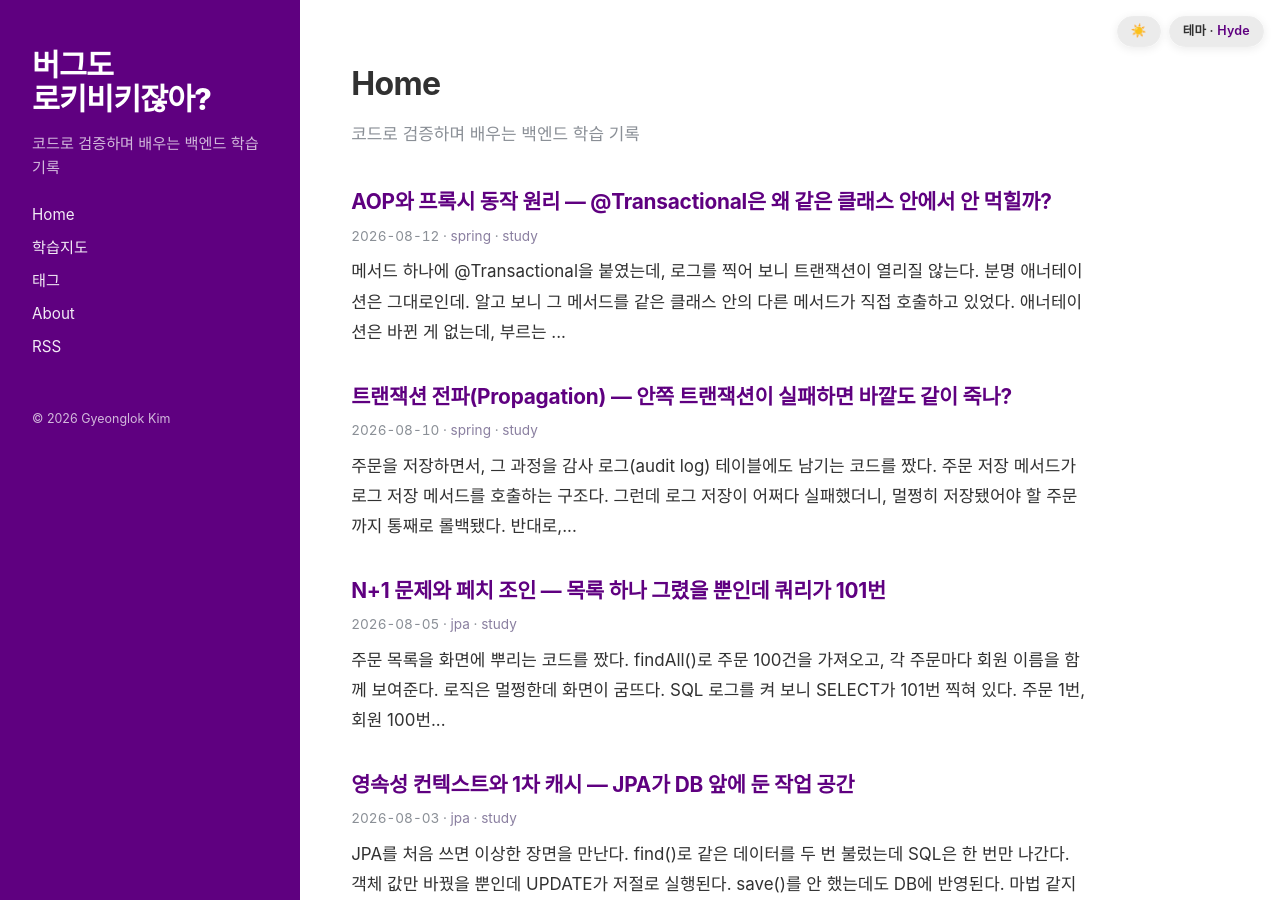
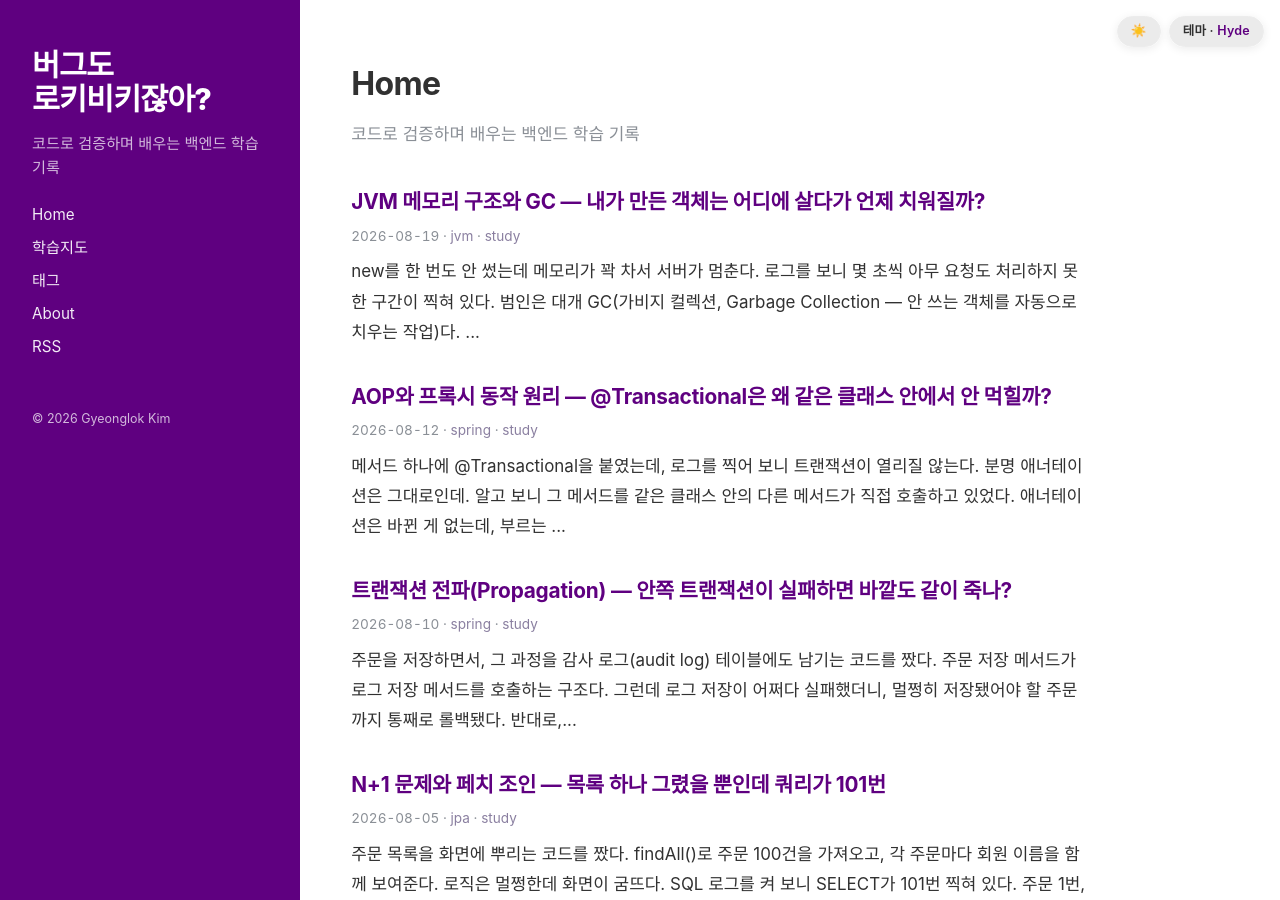
Before and after one commit to Rok93/Rok93.github.io, a Jekyll site: the page built from index.md, in a window 1280 px wide and 900 px high. Built offline with Jekyll 4.4.1, drawn with Linux system fonts in a browser that asks for light colours; some web fonts are replaced.

Commit message:
post: JVM 메모리 구조와 GC — 내가 만든 객체는 어디에 살다가 언제 치워질까? (auto via study-pipeline)

````diff
--- a/_data/roadmap.yml
+++ b/_data/roadmap.yml
@@ -50,8 +50,8 @@ categories:
     items:
       - slug: "jvm-memory-gc"
         title: "JVM 메모리 구조와 GC"
-        done: false
-        url: null
+        done: true
+        url: /2026/08/19/jvm-memory-gc.html
       - slug: "java-concurrency"
         title: "Java 동시성: 스레드·락·CAS"
         done: false
--- /dev/null
+++ b/_posts/2026-08-19-jvm-memory-gc.md
@@ -0,0 +1,191 @@
+---
+layout: post
+title: 'JVM 메모리 구조와 GC — 내가 만든 객체는 어디에 살다가 언제 치워질까?'
+date: 2026-08-19 09:00:00 +0900
+image: /assets/img/jvm-memory-gc/hero.jpg
+generated: true
+tags: [jvm, study]
+sanitized: true
+---
+
+`new`를 한 번도 안 썼는데 메모리가 꽉 차서 서버가 멈춘다. 로그를 보니 몇 초씩 아무 요청도 처리하지 못한 구간이 찍혀 있다. 범인은 대개 **GC(가비지 컬렉션, Garbage Collection — 안 쓰는 객체를 자동으로 치우는 작업)**다. 자바(Java)는 C처럼 메모리를 손으로 반납하지 않는다. 대신 **JVM(자바 가상 머신, Java Virtual Machine)**이 "이제 아무도 안 쓰는 객체"를 알아서 찾아 지운다. 편하지만, 그 청소가 언제·어떻게 일어나는지 모르면 위 같은 멈춤 현상을 못 잡는다. 이 글은 내가 만든 객체가 **어느 메모리 구획에 살다가**, **어떤 규칙으로 치워지는지**를 따라간다.
+
+<p style="font-size:13px;color:#5f5a68;background:#faf8fc;border-left:3px solid #b9a9cc;padding:8px 12px;border-radius:6px;margin:16px 0;">📝 이 글에 나오는 수치·로그·시나리오는 실제 겪은 장애가 아니라, <b>개념을 쉽게 보여주기 위해 지어낸 예시</b>입니다.</p>
+
+<figure style="margin:22px 0;text-align:center;">
+<img src="/assets/img/jvm-memory-gc/hero.jpg" alt="여러 구획으로 나뉜 메모리 공간에서 안 쓰는 객체를 골라 치우는 모습을 형상화한 삽화" style="max-width:100%;border-radius:12px;">
+<figcaption style="font-size:12px;color:#5f5a68;margin-top:8px;">JVM 메모리는 용도별로 구획이 나뉘어 있고, GC는 그중 힙(heap)에서 안 쓰는 객체를 골라 치운다.</figcaption>
+</figure>
+
+## JVM 메모리는 용도별로 나뉜다
+
+먼저 **무엇**부터. 자바 프로그램이 실행되면 JVM은 운영체제로부터 메모리를 한 덩어리 받아, **용도별로 구획을 나눠 쓴다**. 크게 세 곳만 알면 된다.
+
+- **힙(heap)**: `new`로 만든 **객체가 사는 곳**. 모든 스레드가 공유한다. GC의 청소 대상이 바로 여기다.
+- **스택(stack)**: 메서드가 호출될 때마다 쌓이는 **지역 변수·매개변수** 공간. 스레드마다 하나씩 따로 있다. 메서드가 끝나면 그 칸(스택 프레임)이 통째로 사라지므로 **GC가 관여하지 않는다**.
+- **메타스페이스(metaspace)**: 클래스 정보(어떤 필드·메서드가 있는지 등)를 담는 곳. 자바 8부터 힙 바깥의 **네이티브 메모리(운영체제가 직접 관리하는 메모리)**에 둔다.
+
+**왜** 이렇게 나눌까? 수명이 다르기 때문이다. 지역 변수는 메서드가 끝나면 바로 필요 없어지니 스택에서 즉시 정리하면 된다. 반면 객체는 여러 메서드·스레드가 오래 참조할 수 있어, 함부로 지우면 안 되고 "정말 아무도 안 쓰는지" 따져야 한다. 그 판단과 청소가 GC의 일이다.
+
+<!-- diagram: jvm-memory-regions -->
+<figure style="margin:22px 0;padding:16px;background:#faf8fc;border:1px solid #e4e0ec;border-radius:12px;max-width:470px;">
+<svg style="width:100%;height:auto;display:block;" viewBox="0 0 330 200" role="img" aria-label="JVM 메모리가 스레드별 스택, 공유되는 힙, 힙 바깥의 메타스페이스로 나뉜 구조">
+  <g font-size="9" font-family="ui-monospace,SFMono-Regular,Menlo,Consolas,monospace">
+    <text x="165" y="15" text-anchor="middle" fill="#5F0080" font-weight="700" font-size="9.5">JVM 메모리 구획</text>
+    <!-- 스택들 -->
+    <rect x="16" y="28" width="86" height="72" rx="6" fill="#fff" stroke="#7d5a9e" stroke-width="1.4"/>
+    <text x="59" y="42" text-anchor="middle" fill="#5F0080" font-size="8" font-weight="700">스택 (스레드별)</text>
+    <rect x="24" y="50" width="70" height="14" rx="3" fill="#f3ecf7" stroke="#b9a9cc"/>
+    <rect x="24" y="68" width="70" height="14" rx="3" fill="#f3ecf7" stroke="#b9a9cc"/>
+    <text x="59" y="60" text-anchor="middle" fill="#5f5a68" font-size="7">지역변수·매개변수</text>
+    <text x="59" y="78" text-anchor="middle" fill="#5f5a68" font-size="7">메서드 끝나면 소멸</text>
+    <!-- 힙 -->
+    <rect x="116" y="28" width="120" height="72" rx="6" fill="#f3ecf7" stroke="#5F0080" stroke-width="1.6"/>
+    <text x="176" y="42" text-anchor="middle" fill="#5F0080" font-size="8" font-weight="700">힙 (모든 스레드 공유)</text>
+    <circle cx="140" cy="62" r="7" fill="#fff" stroke="#7d5a9e"/>
+    <circle cx="162" cy="70" r="7" fill="#fff" stroke="#7d5a9e"/>
+    <circle cx="188" cy="58" r="7" fill="#fff" stroke="#7d5a9e"/>
+    <circle cx="210" cy="72" r="7" fill="#fff" stroke="#7d5a9e"/>
+    <text x="176" y="92" text-anchor="middle" fill="#b23a00" font-size="7" font-weight="700">← GC 청소 대상</text>
+    <!-- 메타스페이스 -->
+    <rect x="250" y="28" width="66" height="72" rx="6" fill="#fff" stroke="#7d5a9e" stroke-width="1.4"/>
+    <text x="283" y="42" text-anchor="middle" fill="#5F0080" font-size="8" font-weight="700">메타</text>
+    <text x="283" y="52" text-anchor="middle" fill="#5F0080" font-size="8" font-weight="700">스페이스</text>
+    <text x="283" y="68" text-anchor="middle" fill="#5f5a68" font-size="6.5">클래스 정보</text>
+    <text x="283" y="80" text-anchor="middle" fill="#5f5a68" font-size="6.5">(힙 바깥)</text>
+    <text x="165" y="128" text-anchor="middle" fill="#5f5a68" font-size="7.5">스택은 자동으로 비워지고, 힙만 GC가 따로 청소한다.</text>
+    <text x="165" y="145" text-anchor="middle" fill="#5f5a68" font-size="7.5">원(●)은 힙에 사는 객체다.</text>
+  </g>
+</svg>
+<figcaption style="font-size:12px;color:#5f5a68;margin-top:8px;">GC가 신경 쓰는 곳은 오직 힙이다. 스택은 메서드가 끝날 때 프레임 단위로 자동 정리된다.</figcaption>
+</figure>
+
+## GC는 "도달할 수 없는" 객체를 치운다
+
+그럼 GC는 어떤 객체를 "쓰레기"로 볼까? 기준은 **참조 개수가 아니라 도달 가능성(reachability)**이다.
+
+JVM은 **GC 루트(GC root)**라 부르는 확실한 출발점들 — 지금 실행 중인 스택의 지역 변수, 정적(static) 필드 등 — 에서 시작해 참조를 타고 갈 수 있는 객체를 전부 표시한다. 이 과정에서 **한 번도 닿지 못한 객체는 "도달 불가(unreachable)"**, 즉 살아 있는 코드 어디서도 더 못 쓰는 객체이므로 치운다.
+
+**왜** 참조 개수(레퍼런스 카운팅)가 아니라 도달성일까? 서로만 참조하는 두 객체(A→B, B→A)는 참조 개수가 1로 남지만, 바깥에서 아무도 A·B를 안 가리키면 **둘 다 쓰레기**다. 도달성 기준은 이런 "**순환 참조 섬**"도 정확히 걸러낸다.
+
+<!-- diagram: reachability -->
+<figure style="margin:22px 0;padding:16px;background:#faf8fc;border:1px solid #e4e0ec;border-radius:12px;max-width:470px;">
+<svg style="width:100%;height:auto;display:block;" viewBox="0 0 330 175" role="img" aria-label="GC 루트에서 참조를 타고 닿는 객체는 생존, 서로만 참조하는 순환 섬은 도달 불가로 수거되는 모습">
+  <g font-size="9" font-family="ui-monospace,SFMono-Regular,Menlo,Consolas,monospace">
+    <text x="70" y="16" text-anchor="middle" fill="#5F0080" font-weight="700" font-size="9">GC 루트</text>
+    <rect x="40" y="24" width="60" height="20" rx="4" fill="#f3ecf7" stroke="#5F0080" stroke-width="1.5"/>
+    <text x="70" y="38" text-anchor="middle" fill="#5F0080" font-size="7.5">스택·static</text>
+    <!-- 생존 체인 -->
+    <circle cx="70" cy="78" r="12" fill="#e3f2ea" stroke="#1f7a4d" stroke-width="1.5"/>
+    <text x="70" y="81" text-anchor="middle" fill="#1f7a4d" font-size="8">A</text>
+    <circle cx="70" cy="128" r="12" fill="#e3f2ea" stroke="#1f7a4d" stroke-width="1.5"/>
+    <text x="70" y="131" text-anchor="middle" fill="#1f7a4d" font-size="8">B</text>
+    <line x1="70" y1="44" x2="70" y2="66" stroke="#1f7a4d" stroke-width="1.4" marker-end="url(#ah)"/>
+    <line x1="70" y1="90" x2="70" y2="116" stroke="#1f7a4d" stroke-width="1.4" marker-end="url(#ah)"/>
+    <text x="118" y="103" fill="#1f7a4d" font-size="7.5" font-weight="700">도달 가능 → 생존</text>
+    <!-- 순환 섬 -->
+    <circle cx="235" cy="70" r="13" fill="#f7e6dc" stroke="#b23a00" stroke-width="1.5"/>
+    <text x="235" y="73" text-anchor="middle" fill="#b23a00" font-size="8">C</text>
+    <circle cx="290" cy="110" r="13" fill="#f7e6dc" stroke="#b23a00" stroke-width="1.5"/>
+    <text x="290" y="113" text-anchor="middle" fill="#b23a00" font-size="8">D</text>
+    <line x1="247" y1="79" x2="279" y2="101" stroke="#b23a00" stroke-width="1.3" marker-end="url(#ahr)"/>
+    <line x1="281" y1="103" x2="245" y2="79" stroke="#b23a00" stroke-width="1.3" marker-end="url(#ahr)"/>
+    <text x="262" y="150" text-anchor="middle" fill="#b23a00" font-size="7.5" font-weight="700">서로만 참조 → 수거</text>
+    <text x="262" y="40" text-anchor="middle" fill="#5f5a68" font-size="7">루트에서 안 닿음</text>
+    <defs>
+      <marker id="ah" markerWidth="8" markerHeight="8" refX="6" refY="3" orient="auto"><path d="M0,0 L6,3 L0,6 Z" fill="#1f7a4d"/></marker>
+      <marker id="ahr" markerWidth="8" markerHeight="8" refX="6" refY="3" orient="auto"><path d="M0,0 L6,3 L0,6 Z" fill="#b23a00"/></marker>
+    </defs>
+  </g>
+</svg>
+<figcaption style="font-size:12px;color:#5f5a68;margin-top:8px;">C·D는 서로 참조해 참조 개수가 0이 아니지만, GC 루트에서 도달할 수 없으므로 함께 수거된다.</figcaption>
+</figure>
+
+## 힙은 다시 "젊은 곳"과 "늙은 곳"으로 나뉜다
+
+여기서 핵심 아이디어 하나. 대부분의 객체는 **금방 죽는다**(메서드 안에서 잠깐 쓰고 버리는 임시 객체). 이걸 **약한 세대 가설(weak generational hypothesis)**이라 부른다. 이 성질을 이용하려고, 힙을 다시 두 구역으로 나눈다.
+
+- **영 제너레이션(Young Generation, 젊은 영역)**: 새로 만든 객체가 처음 놓이는 곳. 안에서 다시 **에덴(Eden)** 1개 + **서바이버(Survivor)** 2개로 나뉜다.
+- **올드 제너레이션(Old Generation, 늙은 영역)**: 영 영역에서 **여러 번 살아남은** 객체가 옮겨(승격, promotion) 오는 곳.
+
+동작은 이렇다. 새 객체는 **에덴**에 태어난다. 에덴이 꽉 차면 **마이너 GC(Minor GC)**가 돌아, 살아남은 객체만 서바이버로 옮기고 에덴을 통째로 비운다. 서바이버를 오가며 **일정 횟수(예: 15회) 이상 살아남으면** "얘는 오래 쓸 객체구나" 판단해 **올드 영역으로 승격**한다. 올드 영역이 차면 더 무거운 **메이저 GC(Major GC, 또는 Full GC)**가 돈다.
+
+**왜** 이렇게 나눌까? "금방 죽는 객체"가 대부분이라면, **좁은 영 영역만 자주 청소**하는 게 힙 전체를 매번 훑는 것보다 훨씬 싸다. 마이너 GC는 작고 빠르고, 메이저 GC는 크고 느리다 — 그래서 메이저 GC를 **덜 일어나게** 하는 게 튜닝의 목표가 된다.
+
+<!-- diagram: heap-generations -->
+<figure style="margin:22px 0;padding:16px;background:#faf8fc;border:1px solid #e4e0ec;border-radius:12px;max-width:470px;">
+<svg style="width:100%;height:auto;display:block;" viewBox="0 0 330 185" role="img" aria-label="에덴에서 태어난 객체가 마이너 GC를 거쳐 서바이버를 오가다 여러 번 살아남으면 올드 영역으로 승격되는 흐름">
+  <g font-size="9" font-family="ui-monospace,SFMono-Regular,Menlo,Consolas,monospace">
+    <!-- Young -->
+    <rect x="14" y="26" width="180" height="98" rx="6" fill="none" stroke="#7d5a9e" stroke-width="1.4" stroke-dasharray="4 3"/>
+    <text x="104" y="20" text-anchor="middle" fill="#5F0080" font-size="8.5" font-weight="700">영 제너레이션 (젊은 영역)</text>
+    <rect x="24" y="40" width="70" height="74" rx="5" fill="#f3ecf7" stroke="#5F0080" stroke-width="1.4"/>
+    <text x="59" y="54" text-anchor="middle" fill="#5F0080" font-size="8" font-weight="700">에덴</text>
+    <text x="59" y="66" text-anchor="middle" fill="#5f5a68" font-size="6.5">새 객체 탄생</text>
+    <circle cx="44" cy="84" r="5" fill="#fff" stroke="#7d5a9e"/>
+    <circle cx="60" cy="94" r="5" fill="#fff" stroke="#7d5a9e"/>
+    <circle cx="76" cy="82" r="5" fill="#fff" stroke="#7d5a9e"/>
+    <rect x="104" y="40" width="36" height="74" rx="5" fill="#fff" stroke="#b9a9cc" stroke-width="1.3"/>
+    <text x="122" y="54" text-anchor="middle" fill="#5f5a68" font-size="7">S0</text>
+    <rect x="148" y="40" width="36" height="74" rx="5" fill="#fff" stroke="#b9a9cc" stroke-width="1.3"/>
+    <text x="166" y="54" text-anchor="middle" fill="#5f5a68" font-size="7">S1</text>
+    <text x="144" y="104" text-anchor="middle" fill="#5f5a68" font-size="6.2">서바이버 2칸</text>
+    <!-- Old -->
+    <rect x="212" y="26" width="104" height="98" rx="6" fill="#efeaf5" stroke="#5F0080" stroke-width="1.6"/>
+    <text x="264" y="20" text-anchor="middle" fill="#5F0080" font-size="8.5" font-weight="700">올드 영역</text>
+    <circle cx="234" cy="60" r="6" fill="#fff" stroke="#7d5a9e"/>
+    <circle cx="256" cy="74" r="6" fill="#fff" stroke="#7d5a9e"/>
+    <circle cx="284" cy="62" r="6" fill="#fff" stroke="#7d5a9e"/>
+    <circle cx="266" cy="98" r="6" fill="#fff" stroke="#7d5a9e"/>
+    <text x="264" y="118" text-anchor="middle" fill="#5f5a68" font-size="6.2">오래 살아남은 객체</text>
+    <!-- promotion arrow -->
+    <line x1="186" y1="77" x2="210" y2="77" stroke="#1f7a4d" stroke-width="1.6" marker-end="url(#ap)"/>
+    <text x="198" y="70" text-anchor="middle" fill="#1f7a4d" font-size="6.5" font-weight="700">승격</text>
+    <text x="104" y="150" text-anchor="middle" fill="#5f5a68" font-size="7.2">에덴이 차면 마이너 GC → 생존자만 서바이버로. 여러 번 살아남으면 올드로 승격.</text>
+    <text x="104" y="165" text-anchor="middle" fill="#5f5a68" font-size="7.2">올드가 차면 무거운 메이저(Full) GC.</text>
+    <defs><marker id="ap" markerWidth="8" markerHeight="8" refX="6" refY="3" orient="auto"><path d="M0,0 L6,3 L0,6 Z" fill="#1f7a4d"/></marker></defs>
+  </g>
+</svg>
+<figcaption style="font-size:12px;color:#5f5a68;margin-top:8px;">"자주 청소하는 좁은 젊은 영역 + 가끔 청소하는 넓은 늙은 영역" 구조가 GC를 싸게 만든다.</figcaption>
+</figure>
+
+## 청소 방식 — 표시하고(Mark), 쓸고(Sweep), 다진다(Compact)
+
+GC가 실제로 메모리를 비우는 절차는 보통 세 단계다.
+
+1. **마크(Mark)**: GC 루트에서 도달 가능한 객체에 "살아 있음" 표시를 한다.
+2. **스윕(Sweep)**: 표시 안 된 객체가 있던 자리를 "빈 공간"으로 되돌린다.
+3. **컴팩트(Compact)**: 살아남은 객체를 한쪽으로 몰아 붙여 **빈틈(단편화, fragmentation)**을 없앤다.
+
+세 번째 컴팩트가 왜 필요할까? 스윕만 하면 살아남은 객체 사이사이에 빈칸이 흩어져, **총 여유 공간은 넉넉해도 큰 객체 하나 넣을 연속 공간이 없는** 상황이 생긴다. 다져 붙이면 그다음 할당이 빠르고 단순해진다.
+
+문제는, 마크·컴팩트를 하는 동안 객체가 움직이면 참조가 꼬이므로 **애플리케이션 스레드를 잠깐 멈춰야** 한다는 점이다. 이 멈춤을 **스톱 더 월드(Stop-The-World, STW)**라 부른다. 서두의 "몇 초간 요청을 못 처리한 구간"이 바로 이 STW다. **현대 GC의 목표는 이 멈춤 시간을 짧게, 예측 가능하게 만드는 것**이다.
+
+대표적인 GC들을 성격만 잡아 보면:
+
+- **Parallel GC**: 여러 스레드로 빠르게 치우지만 STW가 길다. **처리량(throughput)** 우선.
+- **G1 GC(Garbage-First)**: 힙을 잘게 쪼갠 **리전(region)** 단위로, "쓰레기가 많은 곳부터" 조금씩 치운다. 자바 9+ 기본값. **멈춤 시간 목표**를 줄 수 있다.
+- **ZGC**: 대부분의 작업을 앱과 **동시에(concurrent)** 처리해, 힙이 수십 GB여도 멈춤을 **밀리초 수준**으로 억제한다.
+
+## 상세 예시 — GC 로그로 STW를 읽어 보기
+
+**이 로그가 하는 일**: 서버에 `-Xlog:gc`(자바 9+ GC 로그 옵션)를 켜면, GC가 돌 때마다 어떤 종류가 얼마나 힙을 줄였고 얼마나 멈췄는지 한 줄씩 남는다. 아래는 (지어낸) 예시다.
+
+```text
+[3.512s] GC(7) Pause Young (Normal) (G1 Evacuation Pause)
+        512M->48M(2048M) 6.1ms
+[9.874s] GC(21) Pause Full (G1 Compaction Pause)
+        1987M->1420M(2048M) 812.4ms
+```
+
+읽는 법:
+
+- `512M->48M(2048M)`: GC **전 힙 사용량 512M → 후 48M**, 전체 힙 크기 2048M. 젊은 영역 청소로 대부분 회수됐다(임시 객체가 많았다는 뜻).
+- `6.1ms` vs `812.4ms`: 첫 줄은 마이너 성격이라 **6밀리초**만 멈췄지만, 둘째 줄 **Full GC는 812밀리초** 동안 STW가 걸렸다.
+- 둘째 줄에서 힙이 `1987M->1420M`으로 **조금밖에 안 줄었다**. 이건 위험 신호다 — 올드 영역이 살아 있는 객체로 꽉 차 회수가 거의 안 됐다는 뜻이고, 이 상태가 반복되면 곧 `OutOfMemoryError`다.
+
+여기서 얻는 실전 감각: **Full GC의 빈도와 STW 시간, 그리고 "청소 후에도 안 줄어드는 올드 영역"**을 지켜보면, 메모리 누수(leak)나 힙 부족을 조기에 잡을 수 있다. 처리량이 중요하면 Parallel, 지연이 중요하면 G1/ZGC로 **수집기 자체를 바꾸는 것**도 튜닝의 한 축이다.
+
+## 한 줄 교훈
+
+**GC는 "안 쓰는 객체"를 도달 가능성으로 판별해 힙에서만 치우며, "대부분의 객체는 금방 죽는다"는 가정 위에 젊은/늙은 영역을 나눠 청소 비용을 줄인다 — 그래서 우리가 볼 지표는 결국 STW 시간과 Full GC 빈도다.**
````
Also changed, not shown: assets/img/jvm-memory-gc/hero.jpg (added).
